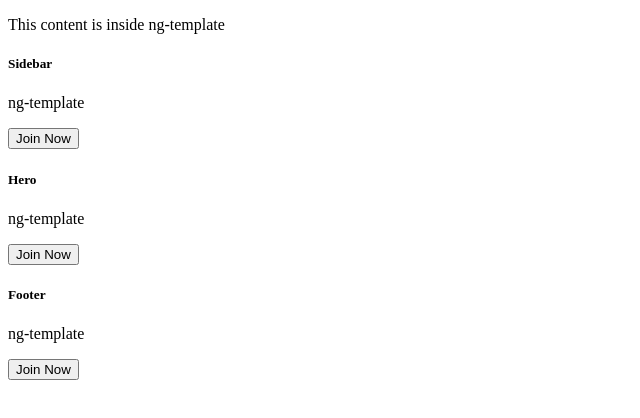
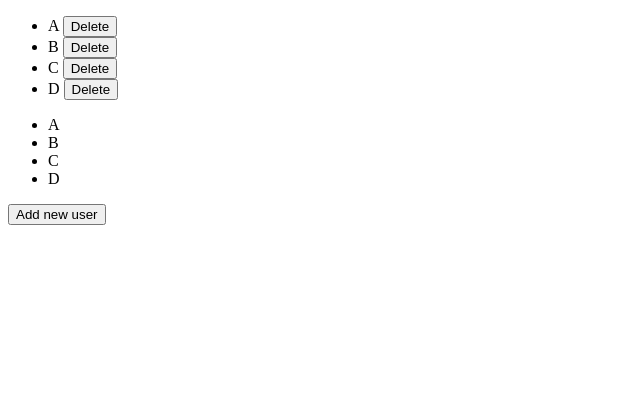
Before and after one commit to jayasreeraji/AngularProjectLearning, an Angular app: page / in a window 1280 px wide. Shown: the top 418 px of the page, without its empty margins (0-640 px from the left). Built offline with nearby package versions, Linux system fonts and the light colour scheme.

Commit message:
ngFor, Change Detection

```diff
--- a/src/app/app.component.html
+++ b/src/app/app.component.html
@@ -142,15 +142,15 @@
 } -->
 
 <!-- ng template -->
-<h4 *ngIf="userRole == 'Admin'; else dynamicTemplate">Welcome Admin</h4>
+<!-- <h4 *ngIf="userRole == 'Admin'; else dynamicTemplate">Welcome Admin</h4>
 
 <ng-template #dynamicTemplate>
     <p>This content is inside ng-template</p>
-</ng-template>
+</ng-template> -->
 
 <!-- ng-template Outlet -->
 
-<ng-template #callToAction>
+<!-- <ng-template #callToAction>
     <p>ng-template</p>
     <button>Join Now</button>
 </ng-template>
@@ -165,4 +165,50 @@
 
 <div [ngTemplateOutlet] = "callToAction">
     <h5>Footer</h5>
-</div>
+</div> -->
+
+<!-- Ng for directives -->
+
+<!-- <h3>{{users}}</h3>
+
+<h3>{{users[0]}}</h3>
+<h3>{{users[1]}}</h3>
+<h3>{{users[2]}}</h3>
+<h3>{{users[3]}}</h3>
+
+<p>Loaded from ng for</p>
+<h3 *ngFor="let user of users"> {{user}} </h3>
+
+<p>For new syntax approach</p>
+@for (user of users; track user) {
+    <h3>{{user}} - Loaded using for syntax block</h3>
+} -->
+
+<!-- <ul>
+    <li *ngFor="let user of users">{{user}}</li>
+</ul>
+
+<ul>
+    @for (user of users; track user) {
+        <li>{{user}}</li>
+    }
+</ul> -->
+
+<!-- To load array ngfor tag  used -->
+
+<ul>
+    <li *ngFor="let user of usersObj">{{user.name}} <button (click)="onDelete(user)"> Delete </button></li>
+</ul>
+
+<!-- New angular syntax approach -->
+
+<ul>
+    @for (user of usersObj; track user) {
+        <li>{{user.name}}</li>
+    }
+</ul>
+
+<!-- Change Detection - Detects changes in the application such as a button click, an ajax request or any data value changes.
+When changes occurs updates the DOM to reflect these changes in real time. Looks for changes when detect change immediately. -->
+
+<button (click)="addNewUser()">Add new user</button>
--- a/src/app/app.component.ts
+++ b/src/app/app.component.ts
@@ -4,12 +4,12 @@ import { RouterOutlet } from '@angular/router';
 import { AppNavbar } from './navbar/navbar.component';
 import { HeaderComponent } from './header/header.component';
 import { FormsModule } from '@angular/forms';
-import { NgIf, NgTemplateOutlet } from '@angular/common';
+import { NgFor, NgIf, NgTemplateOutlet } from '@angular/common';
 
 @Component({
   selector: 'app-root',
   standalone: true,
-  imports: [RouterOutlet, AppNavbar, HeaderComponent, FormsModule, NgIf, NgTemplateOutlet],
+  imports: [RouterOutlet, AppNavbar, HeaderComponent, FormsModule, NgIf, NgTemplateOutlet, NgFor],
   templateUrl: './app.component.html',
   styleUrl: './app.component.css'
 })
@@ -45,16 +45,36 @@ export class AppComponent {
   //   console.log(username);
   // }
 
-  isLoggedIn: boolean = false;
-  userName: string = "Jayasree";
+  // isLoggedIn: boolean = false;
+  // userName: string = "Jayasree";
 
-  loginCount: number = 0;
+  // loginCount: number = 0;
 
-  userRole: string = "Member";
+  // userRole: string = "Member";
 
-  countLoginAttempts() {
-    this.loginCount ++;
-    console.log(this.loginCount)
+  // countLoginAttempts() {
+  //   this.loginCount ++;
+  //   console.log(this.loginCount)
+  // }
+
+  users: Array<string> = ['a', 'b', 'c', 'd'];
+
+  usersObj: Array<any> = [
+    {id: 1, name: 'A', email: 'a@gmail.com'},
+    {id: 2, name: 'B', email: 'b@gmail.com'},
+    {id: 3, name: 'C', email: 'c@gmail.com'},
+    {id: 4, name: 'D', email: 'd@gmail.com'},
+  ]
+
+  addNewUser () {
+    let user = {id: 5, name: 'User 1', email: 'user1@gmail.com'}
+    this.usersObj.push(user);
+  }
+
+  onDelete (user: object) {
+    let index = this.usersObj.indexOf(user);
+    this.usersObj.splice(index, 1);
+    // console.log(index);
   }
 }
 
```
